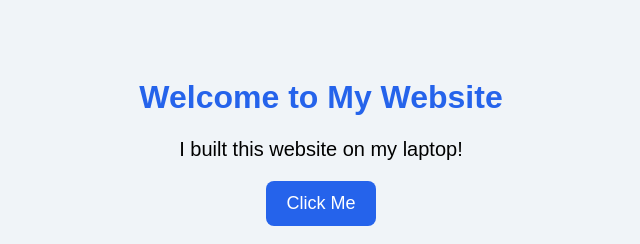
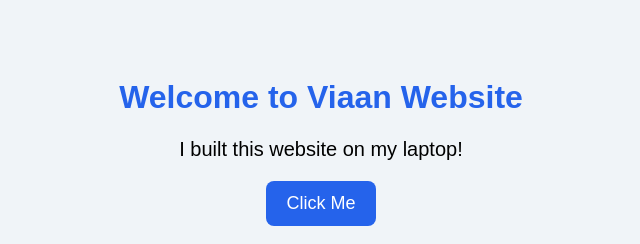
Before and after one commit to evarsoo/website, a plain HTML site: page index.html in a window 1280 px wide. Shown: the top 244 px of the page, without its empty margins (319-959 px from the left). Drawn offline with Linux system fonts and the light colour scheme.

Commit message:
Update index.html

```diff
--- a/index.html
+++ b/index.html
@@ -43,7 +43,7 @@
 
 <body>
 
-    <h1>Welcome to My Website</h1>
+    <h1>Welcome to Viaan Website</h1>
 
     <p>I built this website on my laptop!</p>
 
```
